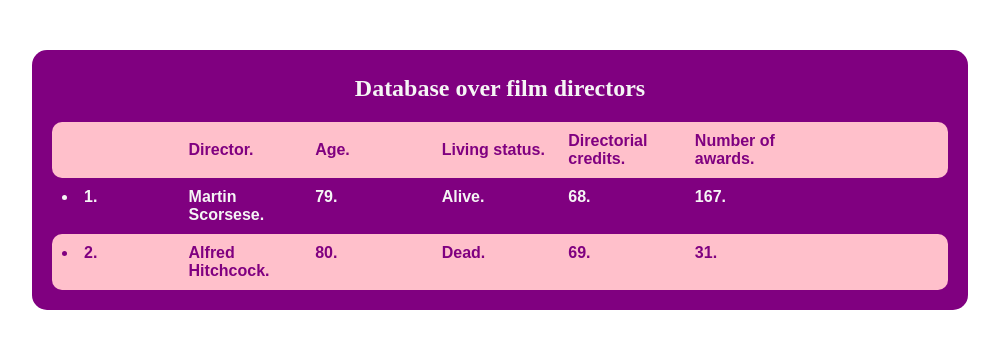
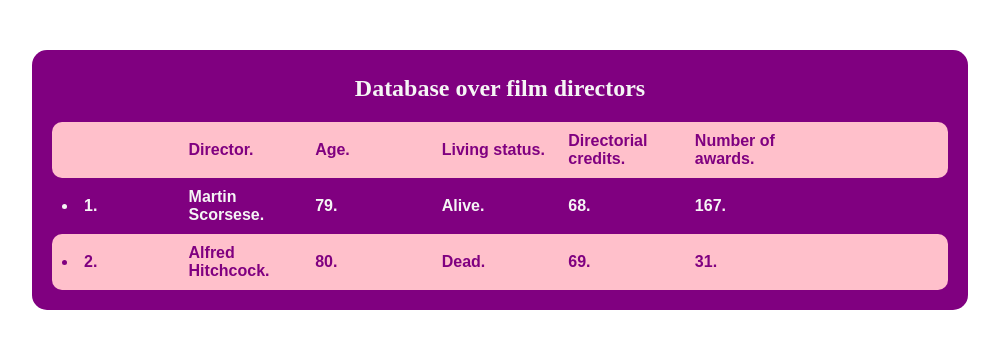
Before and after one commit to CaspianUlvmane/Programmering_webben_ME132A_U3_students_and_courses, a plain HTML site: page index.html in a window 1280 px wide. Shown: the whole page, without its empty margins (140-1139 px from the left). Drawn offline with Linux system fonts and the light colour scheme.

Commit message:
corrected alignment

```diff
--- a/style.css
+++ b/style.css
@@ -56,7 +56,17 @@ header {
     align-items: center;
 }
 
+li {
+    align-self: center;
+}
+
 #director{
     font-family: Arial, Helvetica, sans-serif;
     font-weight: bold;
+
 }
+
+#director > div {
+    display: flex;
+    align-items: center;
+}
```
